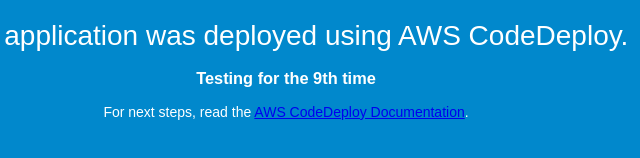
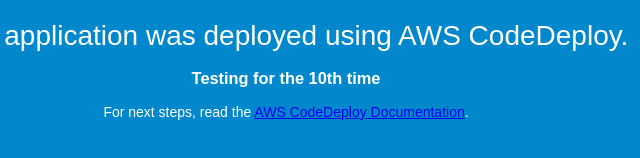
Before and after one commit to VijayKadiyam/awsCodeDeploy, a plain HTML site: page public/index.html in a window 1280 px wide. Shown: the part 130-288 px from the top of the page, 354-994 px from the left. Drawn offline with Linux system fonts and the light colour scheme.

Commit message:
Folder Testing in Code Deploy

```diff
--- a/public/index.html
+++ b/public/index.html
@@ -28,7 +28,7 @@
   <div align="center">
     <h1>Congratulations</h1>
     <h2>This application was deployed using AWS CodeDeploy.</h2>
-    <h3>Testing for the 9th time</h3>
+    <h3>Testing for the 10th time</h3>
     <p>For next steps, read the <a href="http://aws.amazon.com/documentation/codedeploy">AWS CodeDeploy Documentation</a>.</p>
   </div>
 </body>
```
